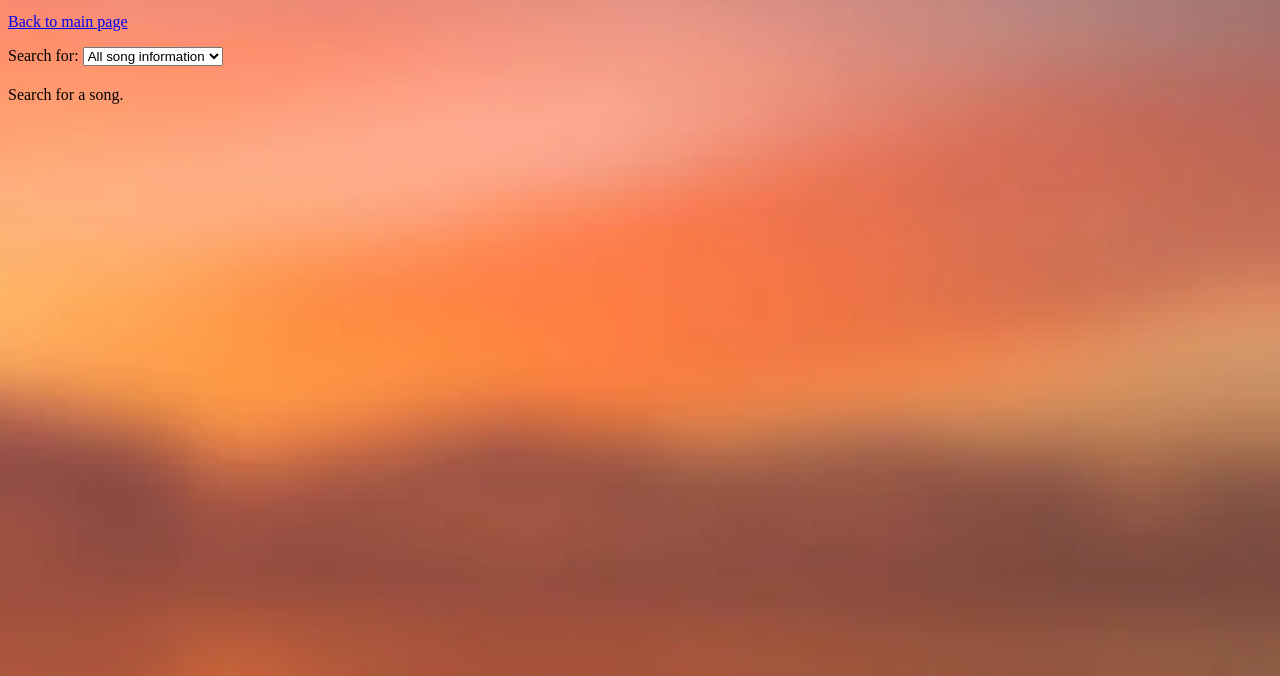
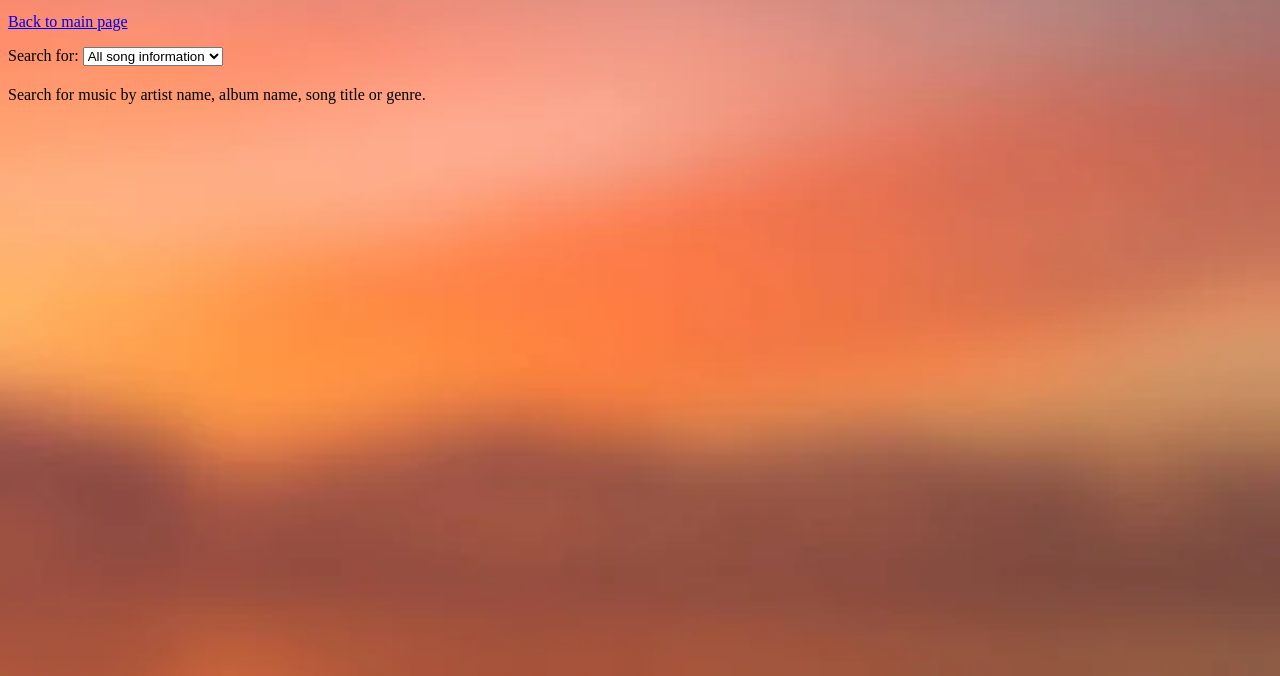
Before and after one commit to MnsDej/Group5SearchEngine, a website: page client/index-music.html in a window 1280 px wide. Shown: the part 124-800 px from the top of the page. Drawn offline with Linux system fonts and the light colour scheme.

Commit message:
Update html

```diff
--- a/client/index-music.html
+++ b/client/index-music.html
@@ -19,16 +19,16 @@
       Search for:
       <select name="searchType">
         <option value="all">All song information</option>
-        <option value="artist">Artistname</option>
-        <option value="album">Albumname</option>
-        <option value="title">Songname</option>
+        <option value="artist">Artist name</option>
+        <option value="album">Album name</option>
+        <option value="title">Song title</option>
         <option value="genre">Genre</option>
       </select>
     </p>
   </form>
 
   <article class="searchResults">
-    Search for a song.
+    Search for music by artist name, album name, song title or genre.
   </article>
 
   <script src="main-music.js"></script>
```
Also changed, not shown: client/index-pdf.html (+1 -1 lines), client/index-powerpoint.html (+1 -1 lines).
